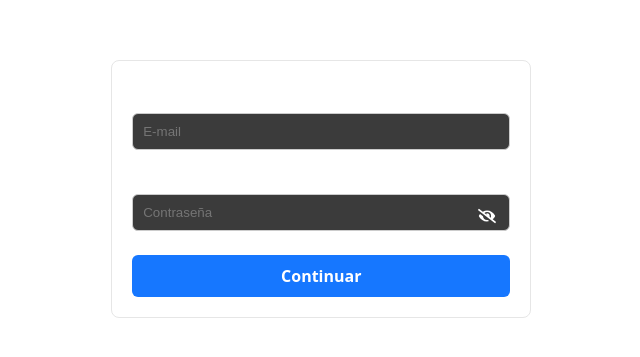
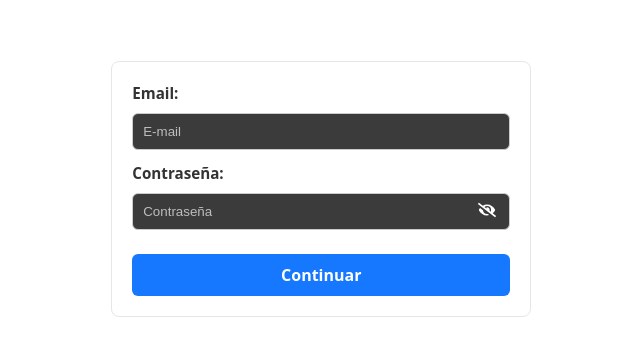
Before and after one commit to LeoSecotaro/dw_finanzas_web, a React (Vite) app: page /login in a window 1280 px wide. Shown: the part 211-568 px from the top of the page, without its empty margins (625-1265 px from the left). Built offline with nearby package versions, Linux system fonts and the light colour scheme.

Commit message:
login fixes, finances init

```diff
--- a/src/App.tsx
+++ b/src/App.tsx
@@ -1,6 +1,7 @@
 import { BrowserRouter, Routes, Route, Navigate } from 'react-router-dom'
 import Login from './pages/login/Login'
 import Home from './pages/Home'
+import Finance from './pages/Finance'
 
 function App() {
   return (
@@ -9,6 +10,7 @@ function App() {
         <Route path="/" element={<Navigate to="/login" replace />} />
         <Route path="/login" element={<Login />} />
         <Route path="/home" element={<Home />} />
+        <Route path="/finance" element={<Finance />} />
       </Routes>
     </BrowserRouter>
   )
--- /dev/null
+++ b/src/pages/Finance.tsx
@@ -0,0 +1,19 @@
+import React from 'react';
+import Navbar from '../components/navbar/Navbar';
+
+export default function Finance() {
+  return (
+    <div style={{ minHeight: '100vh', width: '100vw', boxSizing: 'border-box' }}>
+      <Navbar title="Finanzas" />
+      <main style={{ paddingTop: 96, display: 'flex', alignItems: 'center', justifyContent: 'center' }}>
+        <div style={{ maxWidth: 1200, width: '100%', padding: 24, textAlign: 'center' }}>
+          <h2 style={{ color: '#fff', marginBottom: 24 }}>Panel de Finanzas (esqueleto)</h2>
+          <div style={{ background: 'rgba(255,255,255,0.06)', padding: 24, borderRadius: 8, minHeight: 240 }}>
+            {/* Aquí irán filtros, charts y tablas */}
+            <p style={{ color: '#ddd' }}>Agrega filtros y visualizaciones aquí.</p>
+          </div>
+        </div>
+      </main>
+    </div>
+  );
+}
--- a/src/pages/Home.tsx
+++ b/src/pages/Home.tsx
@@ -1,14 +1,22 @@
 import Card from '../components/cards/Card';
 import { FaRegMoneyBillAlt } from 'react-icons/fa';
 import Navbar from '../components/navbar/Navbar';
+import { useNavigate } from 'react-router-dom';
 
 export default function Home() {
+  const navigate = useNavigate();
+
   return (
     <div style={{ minHeight: '100vh', width: '100vw', boxSizing: 'border-box', display: 'flex', alignItems: 'center', justifyContent: 'center' }}>
       <Navbar title="Home" />
       <div style={{ maxWidth: 1200, padding: 40, textAlign: 'center' }}>
         <div style={{ display: 'flex', justifyContent: 'center' }}>
-          <Card title="Finanzas" color="#2E7D32" icon={<FaRegMoneyBillAlt size={36} />} />
+          <Card
+            title="Finanzas"
+            color="#2E7D32"
+            icon={<FaRegMoneyBillAlt size={36} />}
+            onClick={() => navigate('/finance')}
+          />
         </div>
       </div>
     </div>
--- a/src/pages/login/Login.module.css
+++ b/src/pages/login/Login.module.css
@@ -31,8 +31,9 @@
 .label {
   display: block;
   margin-bottom: 8px;
-  color: #fff;
+  color: #333; /* dark so it is readable on the white card background */
   font-weight: 600;
+  font-size: 0.95rem;
 }
 
 .input {
@@ -46,6 +47,10 @@
   box-sizing: border-box; /* ensure padding is included in width */
 }
 
+.input::placeholder {
+  color: #bdbdbd; /* lighter placeholder on dark input */
+}
+
 .passwordWrapper {
   position: relative;
   margin-bottom: 12px;
@@ -56,7 +61,7 @@
 .toggleButton {
   position: absolute;
   right: 8px;
-  top: 45%; /* sube un poco el icono */
+  top: 35%; /* sube un poco más el icono */
   transform: translateY(-50%);
   background: transparent;
   border: none;
--- a/src/pages/login/Login.tsx
+++ b/src/pages/login/Login.tsx
@@ -45,7 +45,7 @@ export default function Login() {
 
       <div className={styles.cardContainer}>
         <form onSubmit={handleSubmit} className={styles.form}>
-          <label className={styles.label}>E-mail</label>
+          <label className={styles.label}>Email:</label>
           <input
             className={styles.input}
             value={email}
@@ -54,7 +54,7 @@ export default function Login() {
             required
           />
 
-          <label className={styles.label}>Contraseña</label>
+          <label className={styles.label}>Contraseña:</label>
           <div className={styles.passwordWrapper}>
             <input
               className={styles.input}
```
Also changed, not shown: src/App.css (added), src/components/graphicsCards/graphicsCards.tsx (added), src/pages/Login.module.css (added), src/pages/Login.tsx (added), src/pages/finance/finance.tsx (added).
